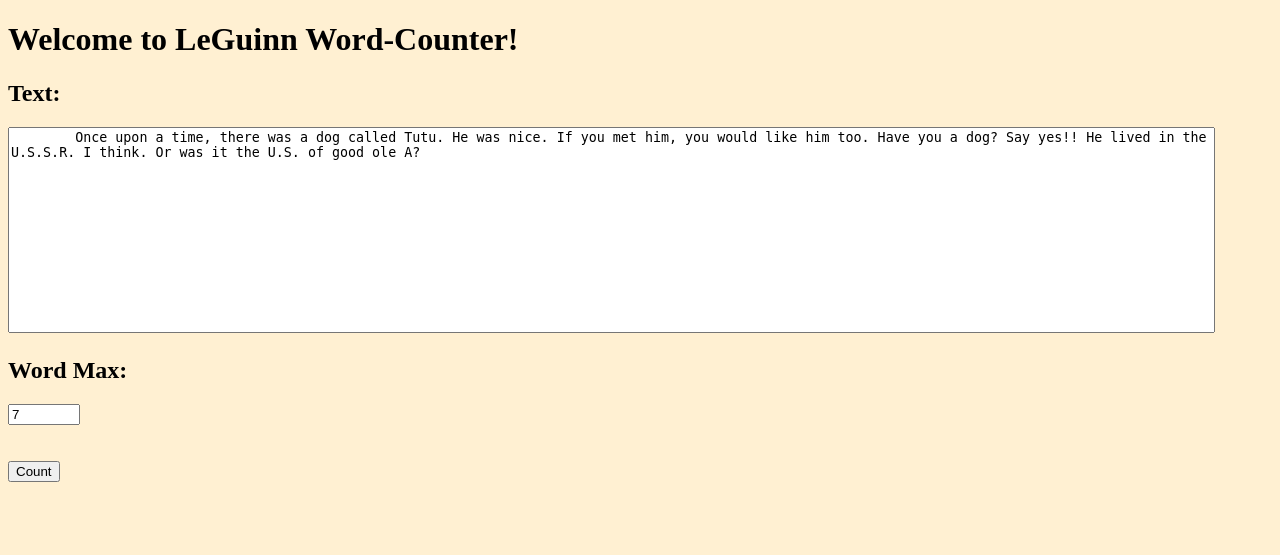
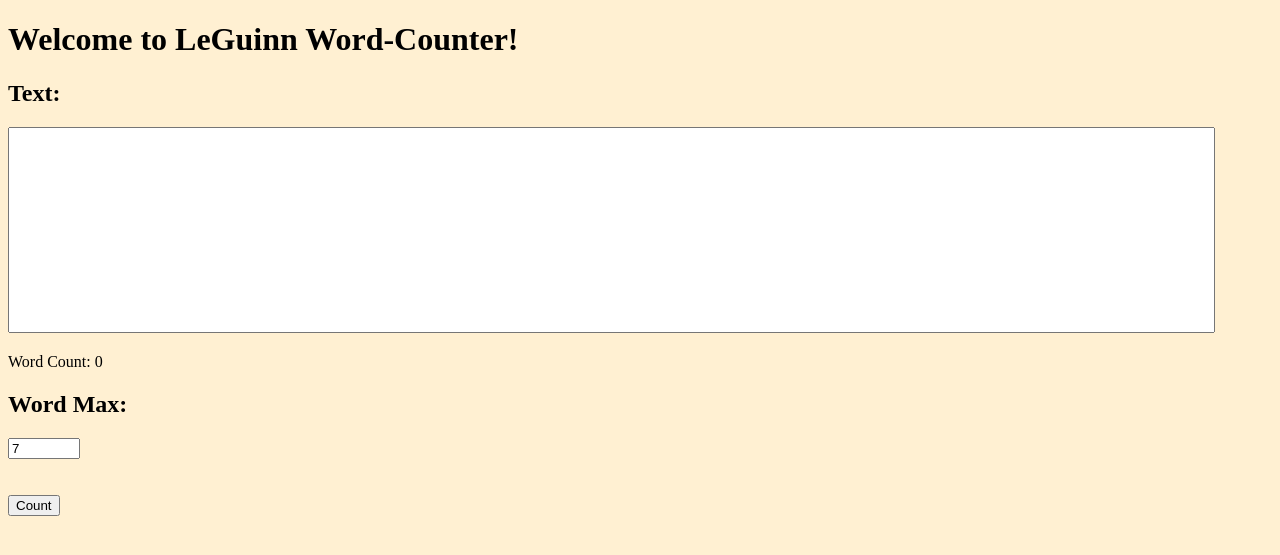
Before and after one commit to dunnesquared/sentencecow, a Flask app: page /leguinncounter in a window 1280 px wide. Shown: the top 555 px of the page. Run offline with Flask 2, Linux system fonts and the light colour scheme.

```diff
--- a/static/count.js
+++ b/static/count.js
@@ -1,31 +1,20 @@
-//alert("Hello World")
+// To do:
+// Make enableSubmit more responsive - doesn't disable button if just detelete all contents but don't click down later
 
-/*
+
+const WORD_MAX = 150;
+let textarea = document.querySelector("textarea");
+
+// Ensure that user can't submit an empty textarea to web script on first load
+textarea.addEventListener("load", enableSubmit());
+
+
+
 function sayHello(){
   alert("Hello World Pizza!!")
   return true;
 }
-*/
 
-
-/**
- * Enables submit button if text in textarea;
- * Disables submit button if textarea empty.
-*/
-function enableSubmit(){
-
-  let countButton = document.getElementById('count');
-  const text = document.getElementsByName("input_text")[0].value;
-
-  if (countWords(text)){
-    countButton.disabled = false;
-  }else{
-    countButton.disabled = true;
-  }
-}
-
-
-const WORD_MAX = 150;
 
 function countWords(text){
   let words = text.match(/\S+/g);
@@ -33,8 +22,9 @@ function countWords(text){
 }
 
 
-function check(){
 
+
+function checkWordCount(){
   //Get input text
   let text = "";
   let numWords = 0;
@@ -62,3 +52,82 @@ function check(){
     alert("Looks good!");
   }
 }
+
+
+
+function check(){
+  //Get input text
+  let text = "";
+  let numWords = 0;
+
+  try{
+    text = document.getElementsByName("input_text")[0].value; //have to specify index as there is more than element by that name
+    //console.log(text); //NOT WORKING! Giving undefined! try using id instead
+
+    //Get number of words in text
+    numWords = countWords(text);
+    console.log("numWords =  " + numWords);
+  }
+  catch(err){
+    console.log(err.message);
+  }
+
+  //See whether number of words is greater than WORD_MAX
+  //True -> show alert; deactivate submit button
+  //False -> carry on
+  if (numWords > WORD_MAX){
+    let count_button = document.getElementById('count');
+    //count_button.disabled = true;
+    alert("Your text is over " + WORD_MAX + " words long.");
+  }else{
+    alert("Looks good!");
+  }
+}
+
+
+
+/**
+ *
+ *
+ *
+*/
+function updateWordCount(){
+    let text = "";
+    let numWords = 0;
+
+    try{
+      text = document.getElementsByName("input_text")[0].value; //have to specify index as there is more than element by that name
+      //console.log(text); //NOT WORKING! Giving undefined! try using id instead
+
+      //Get number of words in text
+      numWords = countWords(text);
+      console.log("numWords =  " + numWords);
+
+      document.getElementById('word-count').innerHTML = numWords;
+
+    }
+    catch(err){
+      console.log(err.message);
+    }
+}
+
+/**
+ * Enable submit button if text in textarea;
+ * Disable submit button if textarea empty.
+*/
+function enableSubmit(){
+
+  let countButton = document.getElementById('count');
+  const text = document.getElementsByName("input_text")[0].value;
+
+  //console.log("IN enableSubmit");
+
+
+  if (countWords(text)){
+    console.log("ENABLED!!");
+    //countButton.disabled = false;
+  }else{
+    console.log("DISABLED!!");
+    //countButton.disabled = true;
+  }
+}
--- a/templates/form.html
+++ b/templates/form.html
@@ -2,8 +2,7 @@
 
 {% block content %}
 
-<script type="text/javascript" src="{{ url_for('static', filename='count.js') }}">
-</script>
+
 
 <h1>Welcome to LeGuinn Word-Counter!</h1>
 
@@ -14,13 +13,13 @@
 
     <!-- Display message if input text over word count -->
     {% if is_over == True %}
-      <textarea name="input_text" wrap="soft" onload="enableSubmit();" onchange="enableSubmit();">{{ input_text }}</textarea>
+      <textarea name="input_text" wrap="soft" onload="updateWordCount();" oninput="enableSubmit();">{{ input_text }}</textarea>
       <p class="over"> {{ msg }} </p>
     {% else %}
-      <textarea name="input_text" wrap="soft" onload="enableSubmit();" onchange="enableSubmit();">
-        Once upon a time, there was a dog called Tutu. He was nice. If you met him, you would like him too. Have you a dog? Say yes!! He lived in the U.S.S.R. I think. Or was it the U.S. of good ole A?
-      </textarea>
+      <textarea name="input_text" wrap="soft" onload="updateWordCount();" oninput="enableSubmit();"></textarea>
     {% endif %}
+
+    <p>Word Count: <span id='word-count'>0</span> </p>
 
     <h2>Word Max:</h2>
 
@@ -34,9 +33,13 @@
      <br>
 
      <div><input id='count' name='submit_button' type="Submit", value="Count", onclick="check();"></input></div>
+
+
 </form>
 
+<script type="text/javascript" src="{{ url_for('static', filename='count.js') }}"></script>
 
+<!--Once upon a time, there was a dog called Tutu. He was nice. If you met him, you would like him too. Have you a dog? Say yes!! He lived in the U.S.S.R. I think. Or was it the U.S. of good ole A?-->
 
 
 <!--
@@ -56,3 +59,5 @@
 -->
 
 {% endblock %}
+
+<!--oninput="enableSubmit();"-->
```
